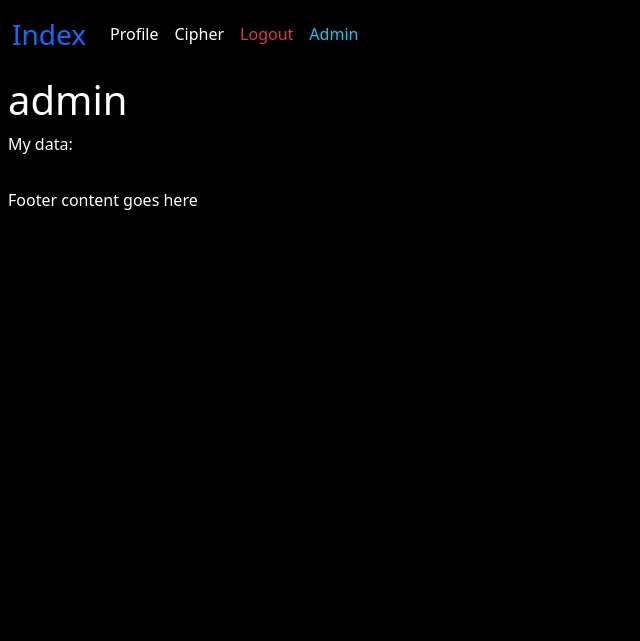
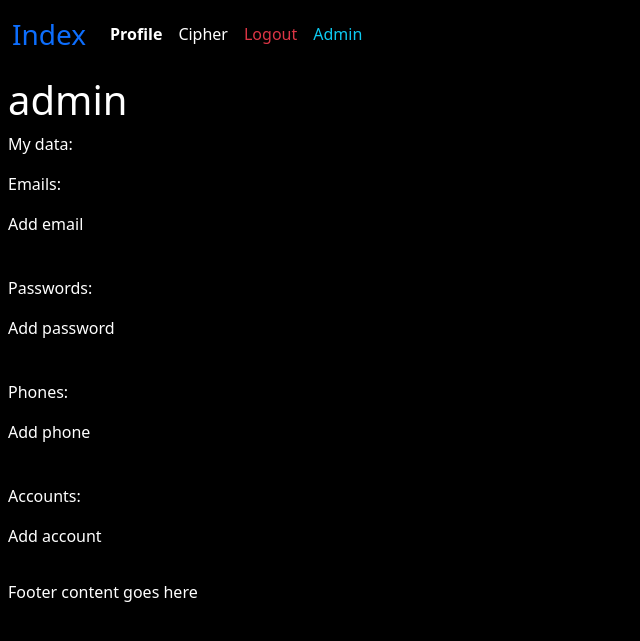
Before and after one commit to Timur1414/have_i_been_pwned, a Django app: page /profile/1/ in a window 1280 px wide. Shown: the top 641 px of the page, without its empty margins (0-640 px from the left). Run offline with Django 5.2, Linux system fonts and the light colour scheme; a user stored in the database is signed in; data comes from the database, SQL or seed files in the repository.

Commit message:
Added html cards to data + some refactor models.

```diff
--- a/main/models/main.py
+++ b/main/models/main.py
@@ -6,6 +6,7 @@ import logging
 from typing import Optional
 from django.contrib.auth.models import User
 from django.db import models
+from django.db.models import QuerySet
 from phonenumber_field.modelfields import PhoneNumberField
 from main.models.abstract import Data
 
@@ -19,11 +20,11 @@ class Account(Data):
     login = models.CharField(max_length=255)
     password = models.CharField(max_length=255)  # ToDo: encrypt password
 
-    def __str__(self):
+    def __str__(self) -> str:
         return str(self.url)
 
     @staticmethod
-    def get(offset=0, limit=1000):
+    def get(offset=0, limit=1000) -> Optional[Account]:
         """
         Get account data.
         """
@@ -31,12 +32,12 @@ class Account(Data):
         return Account.objects.get(offset=offset, limit=limit)
 
     @staticmethod
-    def get_account_by_user(user: User) -> Optional[Account]:
+    def get_accounts_by_user(user: User) -> QuerySet:
         """
-        Get account data by user.
+        Get accounts data by user.
         """
-        logger.debug('Getting account data for user: %s', user.username)
-        return Account.objects.filter(user=user).first()
+        logger.debug('Getting accounts data for user: %s', user.username)
+        return Account.objects.filter(user=user).all()
 
 class EmailData(Data):
     """
@@ -44,11 +45,11 @@ class EmailData(Data):
     """
     email = models.EmailField(unique=True)
 
-    def __str__(self):
+    def __str__(self) -> str:
         return str(self.email)
 
     @staticmethod
-    def get(offset=0, limit=1000):
+    def get(offset=0, limit=1000) -> Optional[EmailData]:
         """
         Get email data.
         """
@@ -56,12 +57,12 @@ class EmailData(Data):
         return EmailData.objects.get(offset=offset, limit=limit)
 
     @staticmethod
-    def get_email_by_user(user: User) -> Optional[EmailData]:
+    def get_emails_by_user(user: User) -> QuerySet:
         """
-        Get email data by user.
+        Get emails data by user.
         """
-        logger.debug('Getting email data for user: %s', user.username)
-        return EmailData.objects.filter(user=user).first()
+        logger.debug('Getting emails data for user: %s', user.username)
+        return EmailData.objects.filter(user=user).all()
 
 class PasswordData(Data):
     """
@@ -69,11 +70,11 @@ class PasswordData(Data):
     """
     password = models.CharField(max_length=255)  # ToDo: encrypt password
 
-    def __str__(self):
+    def __str__(self) -> str:
         return str(self.password)
 
     @staticmethod
-    def get(offset=0, limit=1000):
+    def get(offset=0, limit=1000) -> Optional[PasswordData]:
         """
         Get password data.
         """
@@ -81,12 +82,12 @@ class PasswordData(Data):
         return PasswordData.objects.get(offset=offset, limit=limit)
 
     @staticmethod
-    def get_password_by_user(user: User) -> Optional[PasswordData]:
+    def get_passwords_by_user(user: User) -> QuerySet:
         """
-        Get password data by user.
+        Get passwords data by user.
         """
-        logger.debug('Getting password data for user: %s', user.username)
-        return PasswordData.objects.filter(user=user).first()
+        logger.debug('Getting passwords data for user: %s', user.username)
+        return PasswordData.objects.filter(user=user).all()
 
 class PhoneData(Data):
     """
@@ -94,11 +95,11 @@ class PhoneData(Data):
     """
     phone = PhoneNumberField(unique=True, region='RU')
 
-    def __str__(self):
+    def __str__(self) -> str:
         return str(self.phone)
 
     @staticmethod
-    def get(offset=0, limit=1000):
+    def get(offset=0, limit=1000) -> Optional[PhoneData]:
         """
         Get phone data.
         """
@@ -106,9 +107,9 @@ class PhoneData(Data):
         return PhoneData.objects.get(offset=offset, limit=limit)
 
     @staticmethod
-    def get_phone_by_user(user: User) -> Optional[PhoneData]:
+    def get_phones_by_user(user: User) -> QuerySet:
         """
-        Get phone data by user.
+        Get phones data by user.
         """
-        logger.debug('Getting phone data for user: %s', user.username)
-        return PhoneData.objects.filter(user=user).first()
+        logger.debug('Getting phones data for user: %s', user.username)
+        return PhoneData.objects.filter(user=user).all()
--- a/main/templates/base.html
+++ b/main/templates/base.html
@@ -21,7 +21,7 @@
                 <ul class="navbar-nav">
                     {% if user.is_authenticated %}
                         <li class="nav-item">
-                            <a class="nav-link text-white" href="{% url 'profile' id=user.id %}">Profile</a>
+                            <a class="nav-link text-white" href="{% url 'profile' id=user.id %}"><strong>Profile</strong></a>
                         </li>
                         <li>
                             <a class="nav-link text-white" href="{% url 'cipher' %}">Cipher</a>
--- /dev/null
+++ b/main/templates/profile/account_card.html
@@ -0,0 +1,5 @@
+<div>
+    {{ item.url }} <br>
+    {{ item.login }} <br>
+    {{ item.password }} <br>
+</div>
--- /dev/null
+++ b/main/templates/profile/email_card.html
@@ -0,0 +1,3 @@
+<div>
+    {{ item.email }}
+</div>
--- a/main/templates/profile/index.html
+++ b/main/templates/profile/index.html
@@ -3,4 +3,31 @@
 {% block content %}
     <h1>{{ user.username }}</h1>
     <p>My data:</p>
+    <p>Emails: </p>
+    {% for item in emails %}
+        {% include "profile/email_card.html" %}
+    {% empty %}
+        <p>Add email</p>
+    {% endfor %}
+    <br>
+    <p>Passwords:</p>
+    {% for item in passwords %}
+        {% include "profile/password_card.html" %}
+    {% empty %}
+        <p>Add password</p>
+    {% endfor %}
+    <br>
+    <p>Phones:</p>
+    {% for item in phones %}
+        {% include "profile/phone_card.html" %}
+    {% empty %}
+        <p>Add phone</p>
+    {% endfor %}
+    <br>
+    <p>Accounts:</p>
+    {% for item in accounts %}
+        {% include "profile/account_card.html" %}
+    {% empty %}
+        <p>Add account</p>
+    {% endfor %}
 {% endblock %}
--- /dev/null
+++ b/main/templates/profile/password_card.html
@@ -0,0 +1,3 @@
+<div>
+    {{ item.password }}
+</div>
--- /dev/null
+++ b/main/templates/profile/phone_card.html
@@ -0,0 +1,3 @@
+<div>
+    {{ item.phone }}
+</div>
--- a/main/views.py
+++ b/main/views.py
@@ -10,7 +10,7 @@ from django.urls import reverse_lazy
 from django.views.generic import TemplateView, DetailView, FormView
 
 from main.forms import CipherForm
-from main.models import EmailData, PhoneData
+from main.models import EmailData, PhoneData, Account, PasswordData
 
 logger = logging.getLogger('custom_django')
 
@@ -60,8 +60,10 @@ class ProfilePage(LoginRequiredMixin, DetailView):
         context['title'] = 'Profile'
         logger.info('User %s viewed profile of %s', self.request.user.username, self.object.username)
         if is_same_user:
-            context['email'] = EmailData.get_email_by_user(self.object)
-            context['phone'] = PhoneData.get_phone_by_user(self.object)
+            context['passwords'] = PasswordData.get_passwords_by_user(self.object)
+            context['emails'] = EmailData.get_emails_by_user(self.object)
+            context['phones'] = PhoneData.get_phones_by_user(self.object)
+            context['accounts'] = Account.get_accounts_by_user(self.object)
         return context
 
 
```
